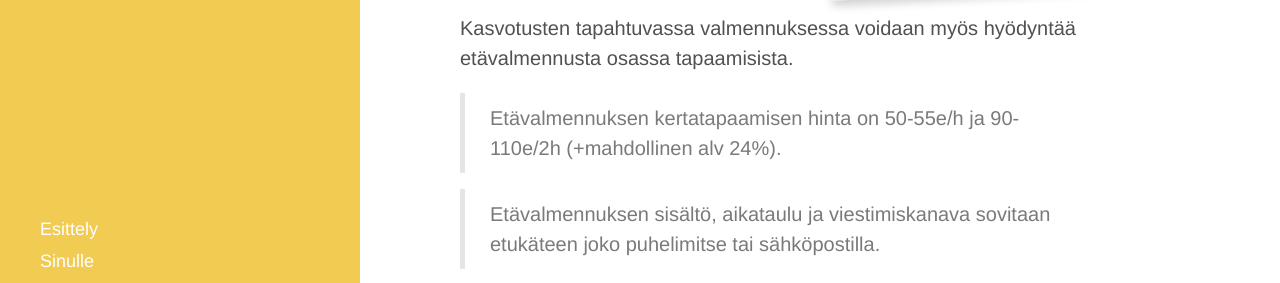
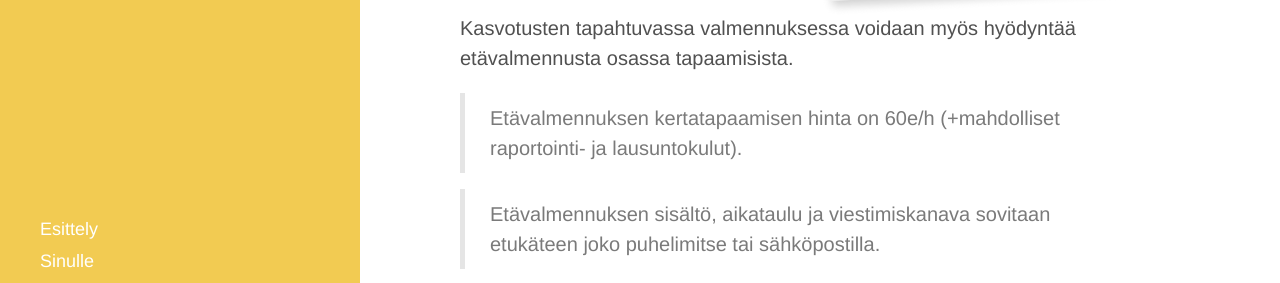
Before and after one commit to niinapiira/neppari.net, a Jekyll site: the page built from etavalmennus.md, in a window 1280 px wide. Shown: the part 331-614 px from the top of the page. Built offline with Jekyll 4.4.1, drawn with Linux system fonts in a browser that asks for light colours.

Commit message:
Updated etavalmennus.md

```diff
--- a/etavalmennus.md
+++ b/etavalmennus.md
@@ -16,7 +16,7 @@ Mahdollisia viestimiskanavia voi olla esimerkiksi puhelin, sähköposti, Skype,
 
 Kasvotusten tapahtuvassa valmennuksessa voidaan myös hyödyntää etävalmennusta osassa tapaamisista.
 
-> Etävalmennuksen kertatapaamisen hinta on 50-55e/h ja 90-110e/2h (+mahdollinen alv 24%).
+> Etävalmennuksen kertatapaamisen hinta on 60e/h (+mahdolliset raportointi- ja lausuntokulut).
 
 > Etävalmennuksen sisältö, aikataulu ja viestimiskanava sovitaan etukäteen joko puhelimitse tai sähköpostilla.
 
```
